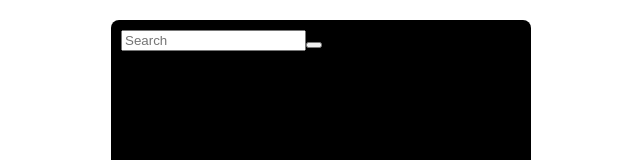
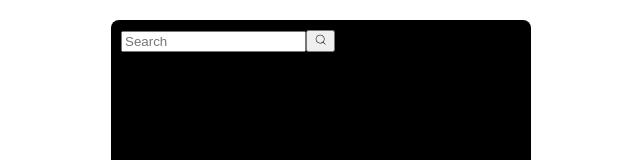
Before and after one commit to lubnafebin/weather-app, a React (Vite) app: page / in a window 1280 px wide. Shown: the top 160 px of the page, without its empty margins (319-959 px from the left). Built offline with nearby package versions, Linux system fonts and the light colour scheme.

Commit message:
feat: add react-icons dependency and implement search button icon in App component

```diff
--- a/package.json
+++ b/package.json
@@ -11,7 +11,8 @@
   },
   "dependencies": {
     "react": "^19.1.1",
-    "react-dom": "^19.1.1"
+    "react-dom": "^19.1.1",
+    "react-icons": "^5.5.0"
   },
   "devDependencies": {
     "@eslint/js": "^9.33.0",
--- a/src/App.jsx
+++ b/src/App.jsx
@@ -1,10 +1,14 @@
+import { CiSearch } from "react-icons/ci";
+
 function App() {
   return (
     <>
       <div className="container">
         <form action="">
           <input type="text" placeholder="Search" />
-          <button></button>
+          <button>
+            <CiSearch />
+          </button>
         </form>
       </div>
     </>
```
Also changed, not shown: 1 other file (tests, documents, lock files or other folders).
